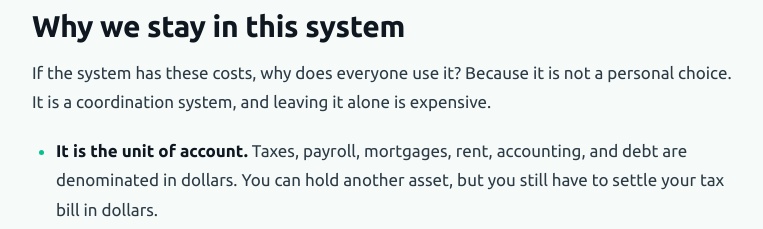
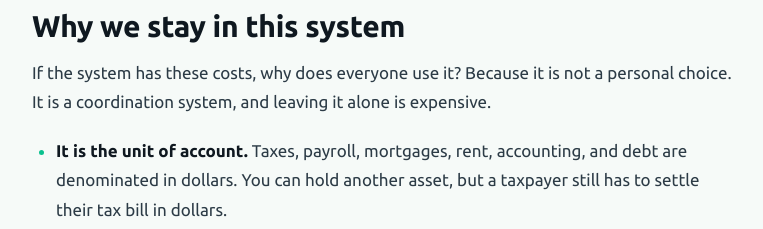
Before and after one commit to ripekern/stickers-cash, a plain HTML site: page blog/four-leaks-in-every-digital-dollar.html in a window 1280 px wide. Shown: the part 2140-2369 px from the top of the page, without its empty margins (258-1021 px from the left). Drawn offline with Linux system fonts and the light colour scheme.

Commit message:
Update tax bill phrasing to third person
Changed 'you still have to settle your tax bill' to 'a taxpayer still
has to settle their tax bill' for consistency.

```diff
--- a/blog/four-leaks-in-every-digital-dollar.html
+++ b/blog/four-leaks-in-every-digital-dollar.html
@@ -193,8 +193,8 @@
 
     <ul>
       <li><strong>It is the unit of account.</strong> Taxes, payroll, mortgages, rent, accounting,
-        and debt are denominated in dollars. You can hold another asset, but you still have to settle
-        your tax bill in dollars.</li>
+        and debt are denominated in dollars. You can hold another asset, but a taxpayer still has to settle
+        their tax bill in dollars.</li>
       <li><strong>It has network effects.</strong> Your employer, landlord, bank, doctor, and grocery
         store all accept the same unit. A currency is valuable because other people accept it, and
         they accept it because it is valuable.</li>
```
